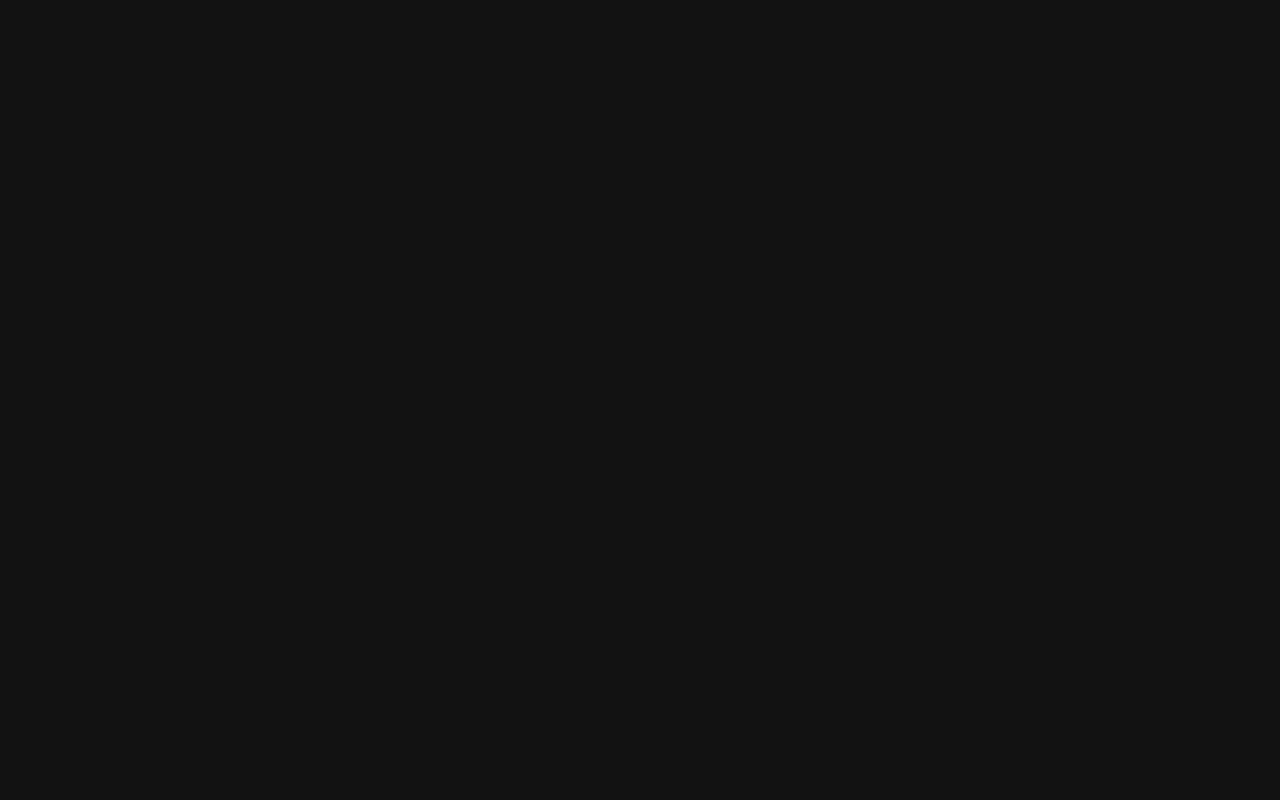
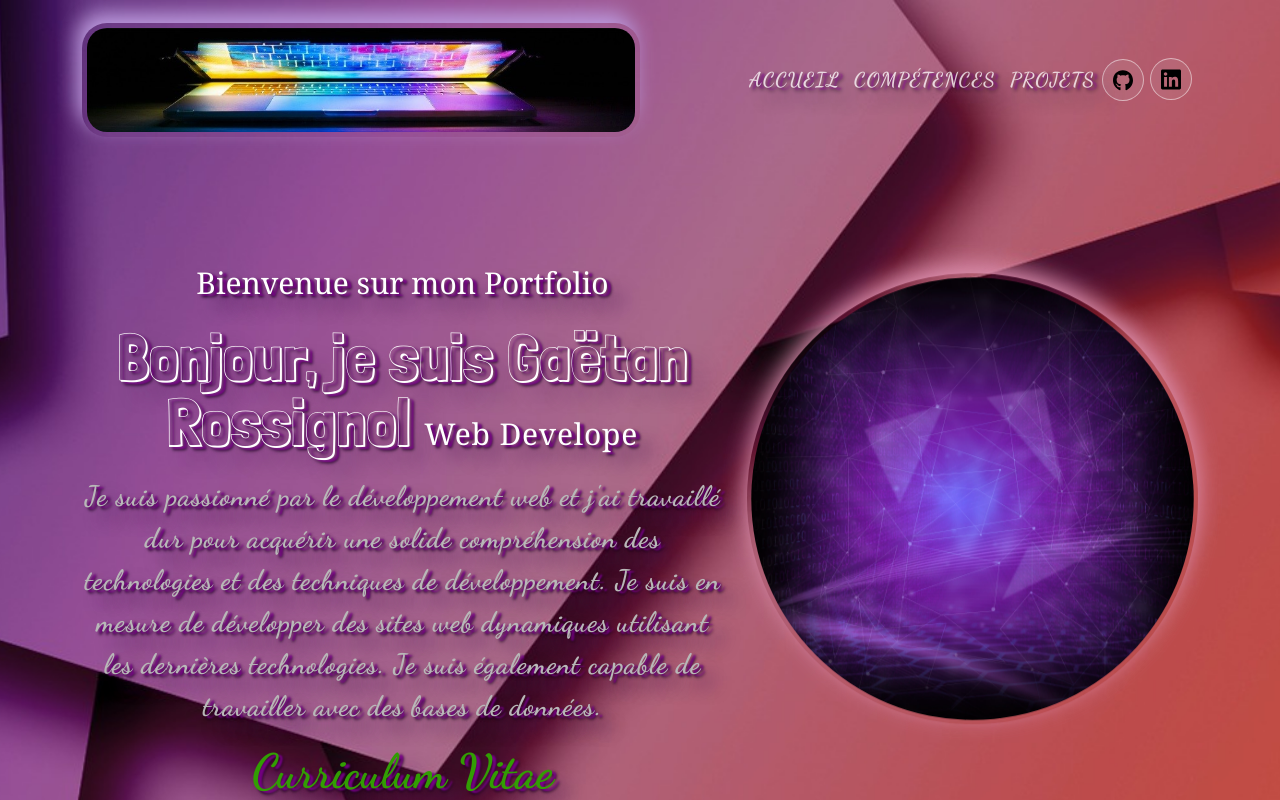
Before and after one commit to RGaetanGranstek/portfolio-personnel, a React (Create React App) app: page / in a window 1280 px wide. Before the commit this address had no page. Shown: the top 800 px of the page. Built offline with nearby package versions, Linux system fonts and the light colour scheme.

Commit message:
non fonctionnel - annulation

```diff
--- a/src/App.js
+++ b/src/App.js
@@ -12,7 +12,7 @@
   return (
     <BrowserRouter basename={process.env.PUBLIC_URL}>
         <Routes >
-          <Route exact path="/portfolio-personnel" element={<Home />} />
+          <Route exact path="/" element={<Home />} />
           <Route exact path="/ProjectDetail/Reservia" element={<Reservia />} />
           <Route exact path="/ProjectDetail/Ohmyfood" element={<Ohmyfood />} />
           <Route exact path="/ProjectDetail/Orinoco" element={<Orinoco />} />
```
